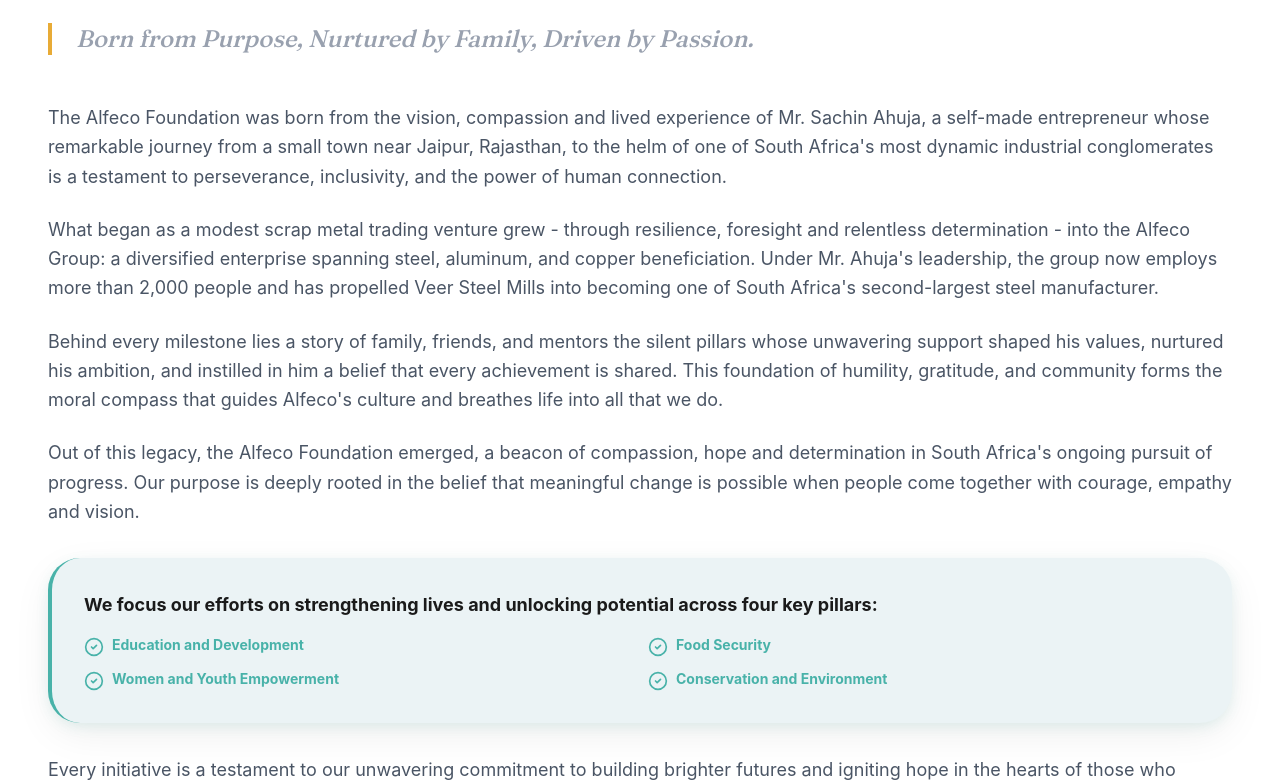
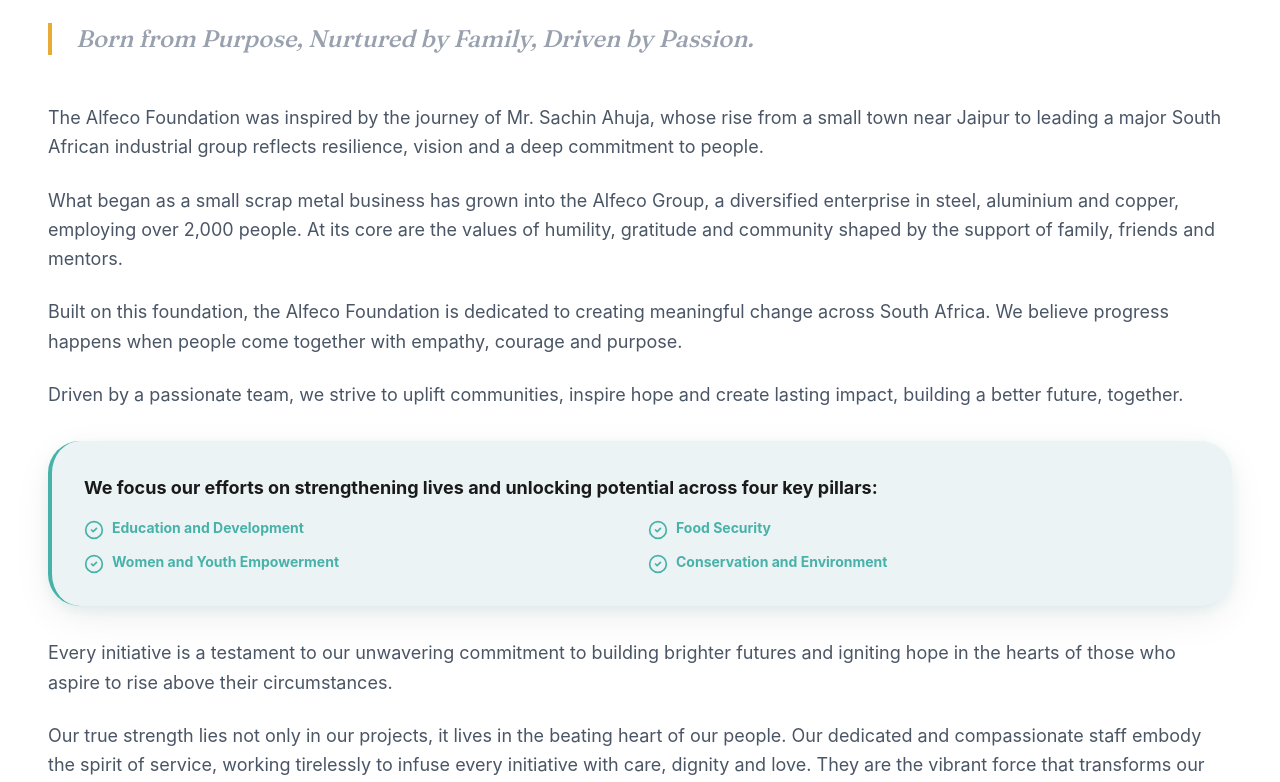
Before and after one commit to digibranders/alfeco-foundation-web, a Next.js app: page / in a window 1280 px wide. Shown: the part 1185-1967 px from the top of the page. Built offline with nearby package versions, Linux system fonts and the light colour scheme.

Commit message:
updated the new requirements

```diff
--- a/src/app/pages/About.tsx
+++ b/src/app/pages/About.tsx
@@ -51,7 +51,7 @@ export function About() {
                         </FadeIn>
                         <FadeIn delay={0.5}>
                             <div className="mt-8 pt-8 border-t border-gray-100 bg-gradient-to-r from-[#C1272D]/5 to-transparent p-8 rounded-[32px] -mx-2">
-                                <p className="text-2xl font-extrabold text-[#C1272D]">
+                                <p className="text-2xl font-extrabold text-[#C1272D] text-center">
                                     The Alfeco Foundation thrives on the belief that we can be the architects of a better future, hand in hand, heart to heart.
                                 </p>
                             </div>
--- a/src/app/pages/Contact.tsx
+++ b/src/app/pages/Contact.tsx
@@ -6,7 +6,7 @@ import { FadeIn } from '../components/FadeIn';
 import { ImageWithFallback } from '../components/figma/ImageWithFallback';
 import { motion } from 'motion/react';
 
-const TEAM_IMG = "https://images.unsplash.com/photo-1690383922983-90d7a4658ef3?crop=entropy&cs=tinysrgb&fit=max&fm=jpg&ixid=M3w3Nzg4Nzd8MHwxfHNlYXJjaHwxfHxmcmllbmRseSUyMGRpdmVyc2UlMjB0ZWFtJTIwbWVldGluZyUyMHNtaWxpbmd8ZW58MXx8fHwxNzcyNzAzMjg2fDA&ixlib=rb-4.1.0&q=80&w=1080&utm_source=figma&utm_medium=referral";
+const TEAM_IMG = '/assets/Alfeco-Logo-Pictures.webp';
 
 const CONTACT_CARDS = [
   {
--- a/src/app/pages/Home.tsx
+++ b/src/app/pages/Home.tsx
@@ -2,7 +2,7 @@
 
 import Link from 'next/link';
 import { motion, useScroll, useSpring } from 'motion/react';
-import { ArrowRight, CheckCircle2, Heart, Users, Leaf, Lightbulb, User, HandCoins, HeartHandshake, Sparkles, Star, Shield, Zap } from 'lucide-react';
+import { ArrowRight, CheckCircle2, Heart, Users, Leaf, Lightbulb, User, HandCoins, HeartHandshake, Sparkles, Star, Shield, Zap,Utensils,CookingPot,GraduationCap} from 'lucide-react';
 import CountUp from 'react-countup';
 import { FadeIn } from '../components/FadeIn';
 
@@ -107,16 +107,17 @@ export function Home() {
                   <div className="block">
                      <div className="space-y-6 text-gray-600 text-lg leading-relaxed">
                         <p>
-                           The Alfeco Foundation was born from the vision, compassion and lived experience of Mr. Sachin Ahuja, a self-made entrepreneur whose remarkable journey from a small town near Jaipur, Rajasthan, to the helm of one of South Africa's most dynamic industrial conglomerates is a testament to perseverance, inclusivity, and the power of human connection.
+                           The Alfeco Foundation was inspired by the journey of Mr. Sachin Ahuja, whose rise from a small town near Jaipur to leading a major South African industrial group reflects resilience, vision and a deep commitment to people.
+
                         </p>
                         <p>
-                           What began as a modest scrap metal trading venture grew - through resilience, foresight and relentless determination - into the Alfeco Group: a diversified enterprise spanning steel, aluminum, and copper beneficiation. Under Mr. Ahuja's leadership, the group now employs more than 2,000 people and has propelled Veer Steel Mills into becoming one of South Africa's second-largest steel manufacturer.
+                          What began as a small scrap metal business has grown into the Alfeco Group, a diversified enterprise in steel, aluminium and copper, employing over 2,000 people. At its core are the values of humility, gratitude and community shaped by the support of family, friends and mentors.
                         </p>
                         <p>
-                           Behind every milestone lies a story of family, friends, and mentors the silent pillars whose unwavering support shaped his values, nurtured his ambition, and instilled in him a belief that every achievement is shared. This foundation of humility, gratitude, and community forms the moral compass that guides Alfeco's culture and breathes life into all that we do.
+                           Built on this foundation, the Alfeco Foundation is dedicated to creating meaningful change across South Africa. We believe progress happens when people come together with empathy, courage and purpose.
                         </p>
                         <p>
-                           Out of this legacy, the Alfeco Foundation emerged, a beacon of compassion, hope and determination in South Africa's ongoing pursuit of progress. Our purpose is deeply rooted in the belief that meaningful change is possible when people come together with courage, empathy and vision.
+                           Driven by a passionate team, we strive to uplift communities, inspire hope and create lasting impact, building a better future, together.
                         </p>
 
                         <div className="bg-[#EBF3F5] p-8 rounded-[32px] my-8 border-l-4 border-[#48B2A9] shadow-playful">
@@ -315,12 +316,12 @@ export function Home() {
 
                   <h2 className="text-4xl md:text-5xl font-semibold text-white">Hope in Numbers</h2>
                </div>
-               <div className="grid grid-cols-2 lg:grid-cols-4 gap-8 pt-4">
+               <div className="grid grid-cols-1 lg:grid-cols-3 gap-8 pt-4">
                   {[
+                     { icon: CookingPot, color: "#C1272D", number: "99M+", label: "Meals Served Daily" },
+                     { icon: GraduationCap, color: "#48B2A9", number: "132K", label: "Bursaries Awarded" },
                      { icon: User, color: "#E8AB36", number: "232K", label: "Lives Impacted" },
-                     { icon: HandCoins, color: "#C1272D", number: "99M+", label: "Donations Raised" },
-                     { icon: HeartHandshake, color: "#48B2A9", number: "132K", label: "Volunteers" },
-                     { icon: Users, color: "#7E8083", number: "35K+", label: "Community Partners" },
+                     // { icon: Users, color: "#7E8083", number: "35K+", label: "Lives Impacted" },
                   ].map((stat) => {
                      const num = parseInt(stat.number.replace(/[^0-9]/g, ""), 10);
                      const suffix = stat.number.replace(/[0-9]/g, "");
--- a/src/app/pages/pillars/FoodSecurity.tsx
+++ b/src/app/pages/pillars/FoodSecurity.tsx
@@ -184,7 +184,7 @@ export function FoodSecurity() {
               </p>
               <p>Building on this momentum, we expanded to serve 10,280 learners, providing more than 2 million meals. A major milestone in this growth was the successful rollout of the programme at Sicelo Primary School in Meyerton, Gauteng—reinforcing our commitment to ensuring that no child begins their school day hungry.</p>
               <p>
-                Looking ahead, our aim is to reach 20,000 school children nationwide by 2026, deepening our impact in the fight against malnutrition and helping children get the nutrition they need to learn, grow and succeed.
+                Looking ahead, our aim is to reach 20,000 school children nationwide by 2027, deepening our impact in the fight against malnutrition and helping children get the nutrition they need to learn, grow and succeed.
               </p>
             </div>
           </FadeIn>
```
Also changed, not shown: public/assets/Alfeco-Logo-Pictures.webp (added).
